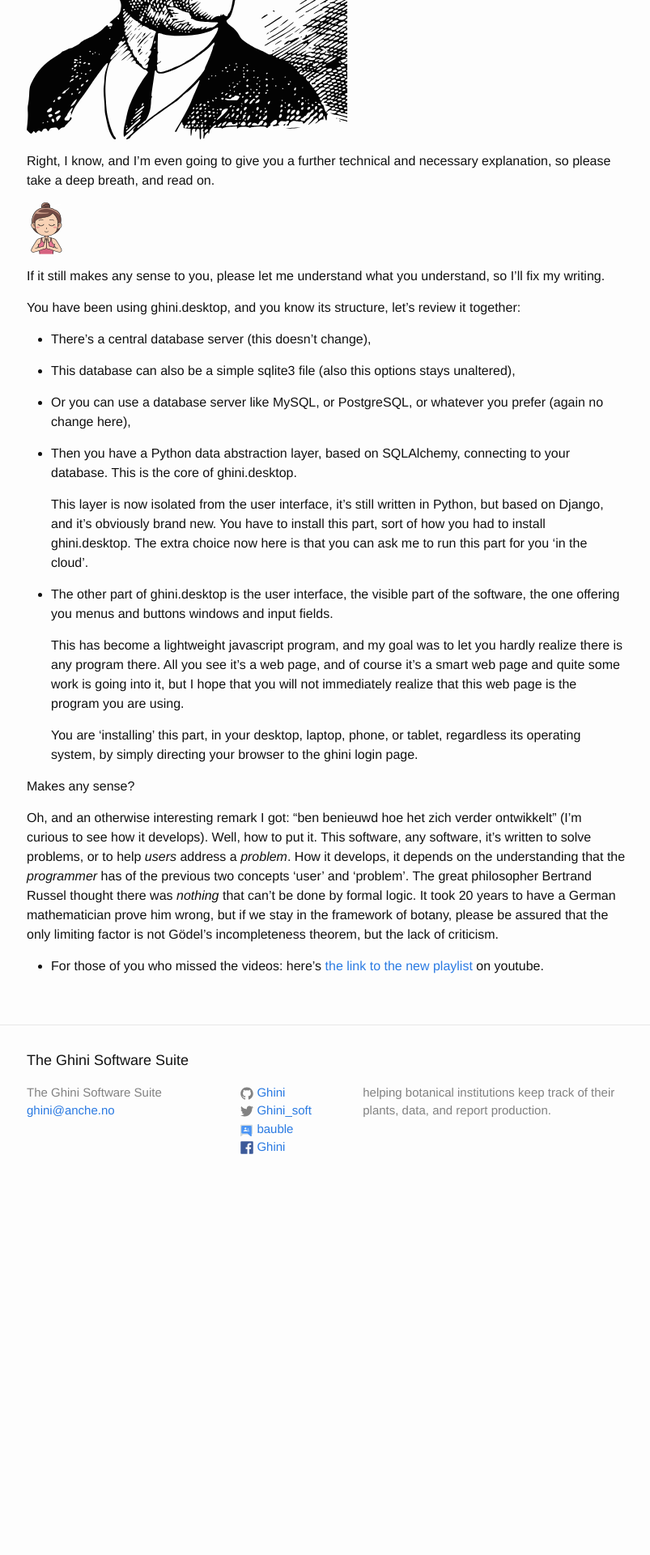
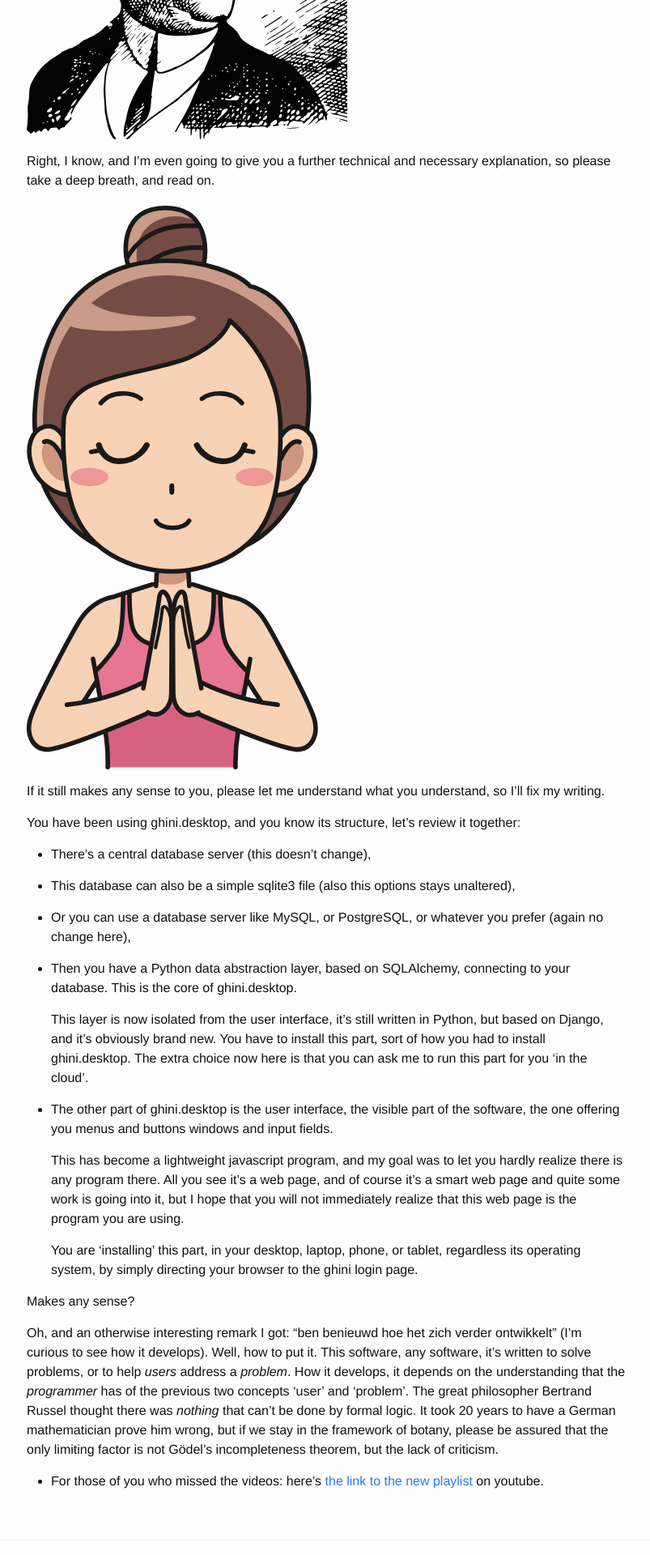
Before and after one commit to Ghini/ghini.github.io, a Jekyll site: the page built from _posts/2019-05-27-what-does-it-imply,-reloading-ghini?.md, in a window 1280 px wide. Shown: the part 762-2682 px from the top of the page at 81% size, without its empty margins (237-1040 px from the left). Built offline with Jekyll 4.4.1, drawn with Linux system fonts in a browser that asks for light colours; before the commit the page ends 2250 px from its top, so only the background shows below that.

Commit message:
use svg 'meditate'

```diff
--- a/_posts/2019-05-27-what-does-it-imply,-reloading-ghini?.md
+++ b/_posts/2019-05-27-what-does-it-imply,-reloading-ghini?.md
@@ -24,7 +24,7 @@ Or you can ask me to host it "in the cloud", if you prefer.
 Right, I know, and I'm even going to give you a further technical and
 necessary explanation, so please take a deep breath, and read on.
 
-![freedom](/images/meditate-64.png)
+![freedom](/images/meditate.svg)
 
 If it still makes any sense to you, please let me understand what you understand, so I'll fix my writing.
 
```
Also changed, not shown: images/meditate.svg (added).
